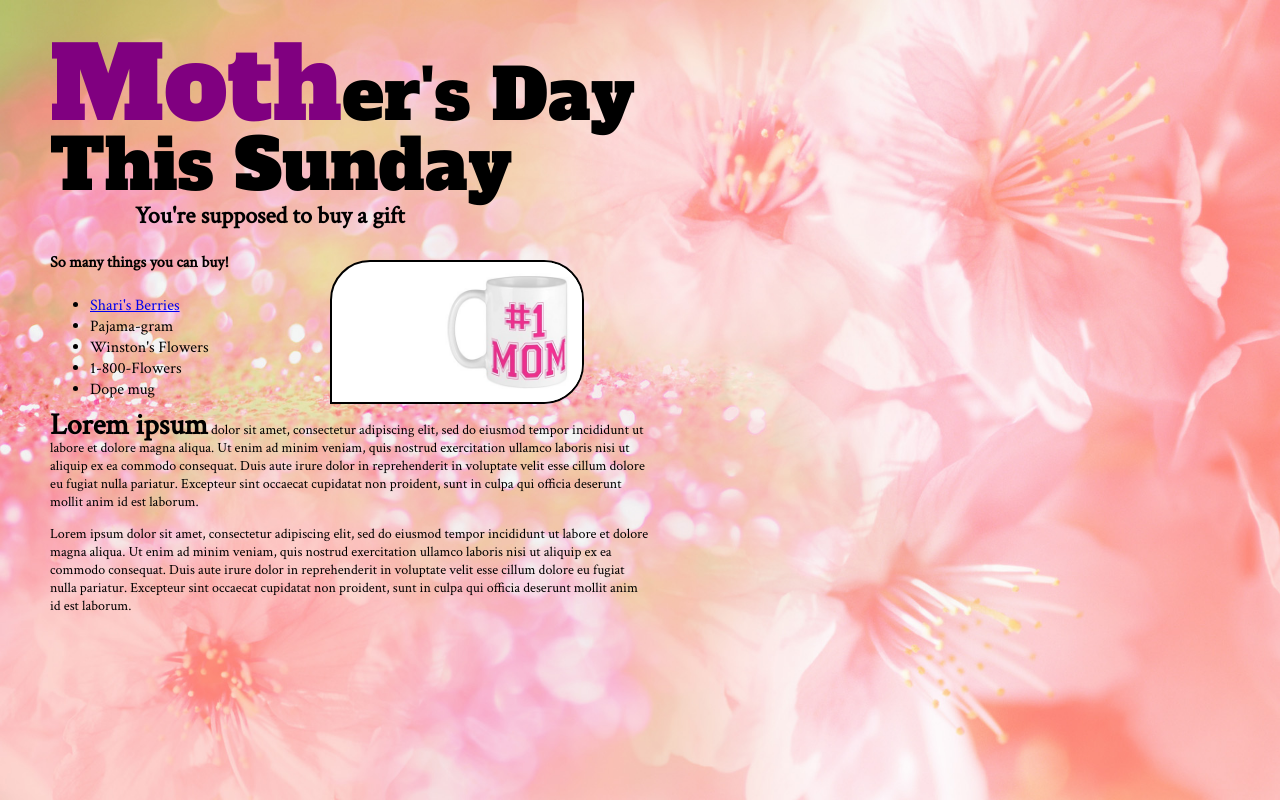
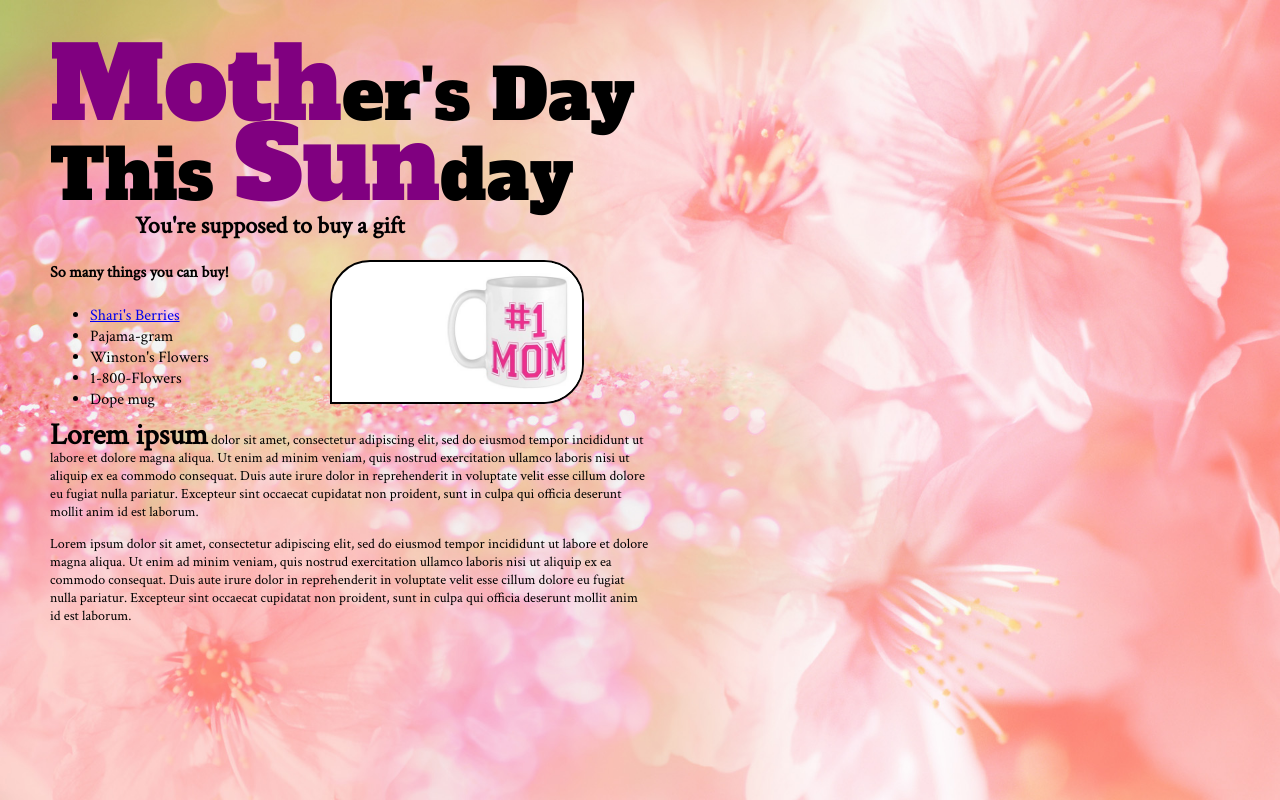
Before and after one commit to patfoley17/patfoley17.github.io, a plain HTML site: page index.html in a window 1280 px wide. Drawn offline with Linux system fonts and the light colour scheme.

Commit message:
Adds #dropletter to Sunday
Co-Authored-By: null <patfoley17@users.noreply.github.com>

```diff
--- a/index.html
+++ b/index.html
@@ -6,7 +6,7 @@
     <link rel="stylesheet" href="css/styles.css" />
 </head>
   <body>
-    <header><span id="dropletter">Moth</span>er's Day<br>This Sunday</header>
+    <header><span id="dropletter">Moth</span>er's Day<br>This <span id="dropletter">Sun</span>day</header>
     <div class="subtitle"><h2>You're supposed to buy a gift</h2></div>
     <div class="mugpicture"><a href="https://www.cafepress.com/mf/42379707/no1-mom_mugs?productId=458387948">
       <img src="images/MomMug.jpg" alt="#1 Mom Mug" class="mug" />
```
